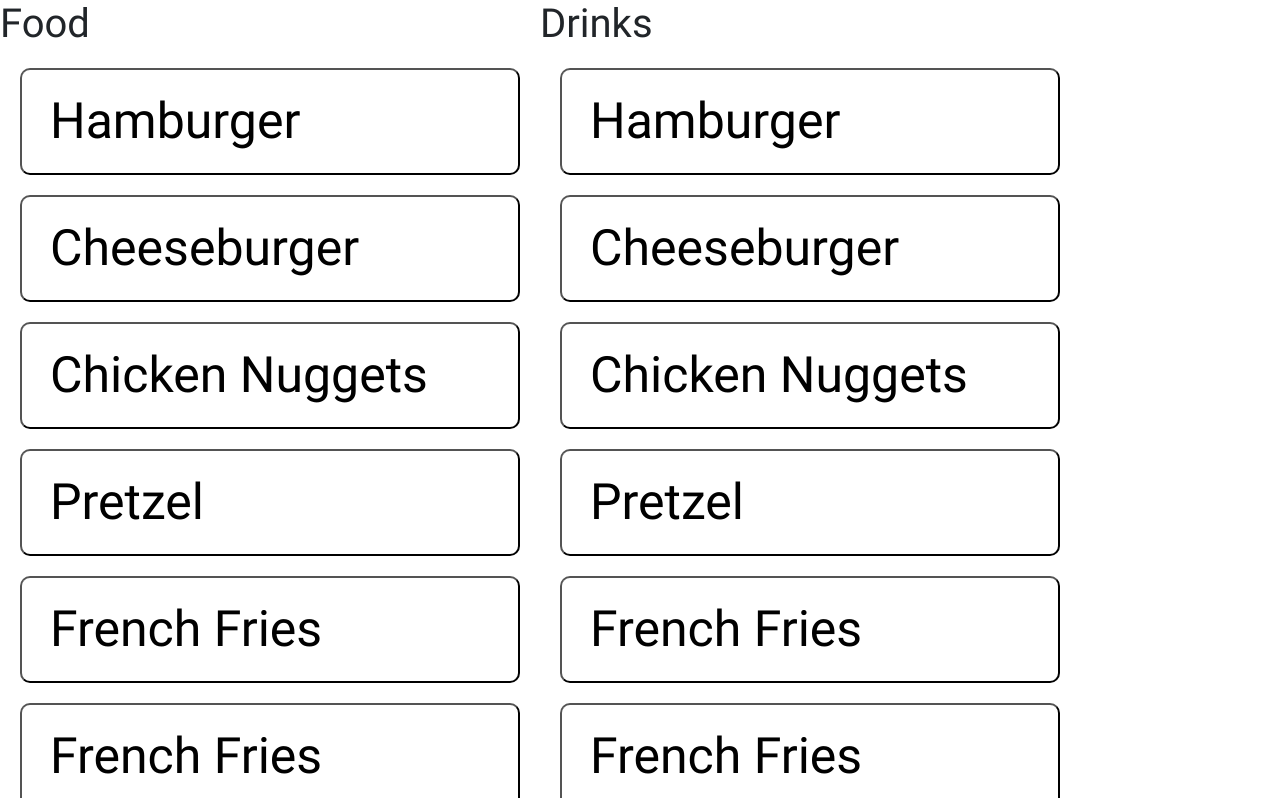
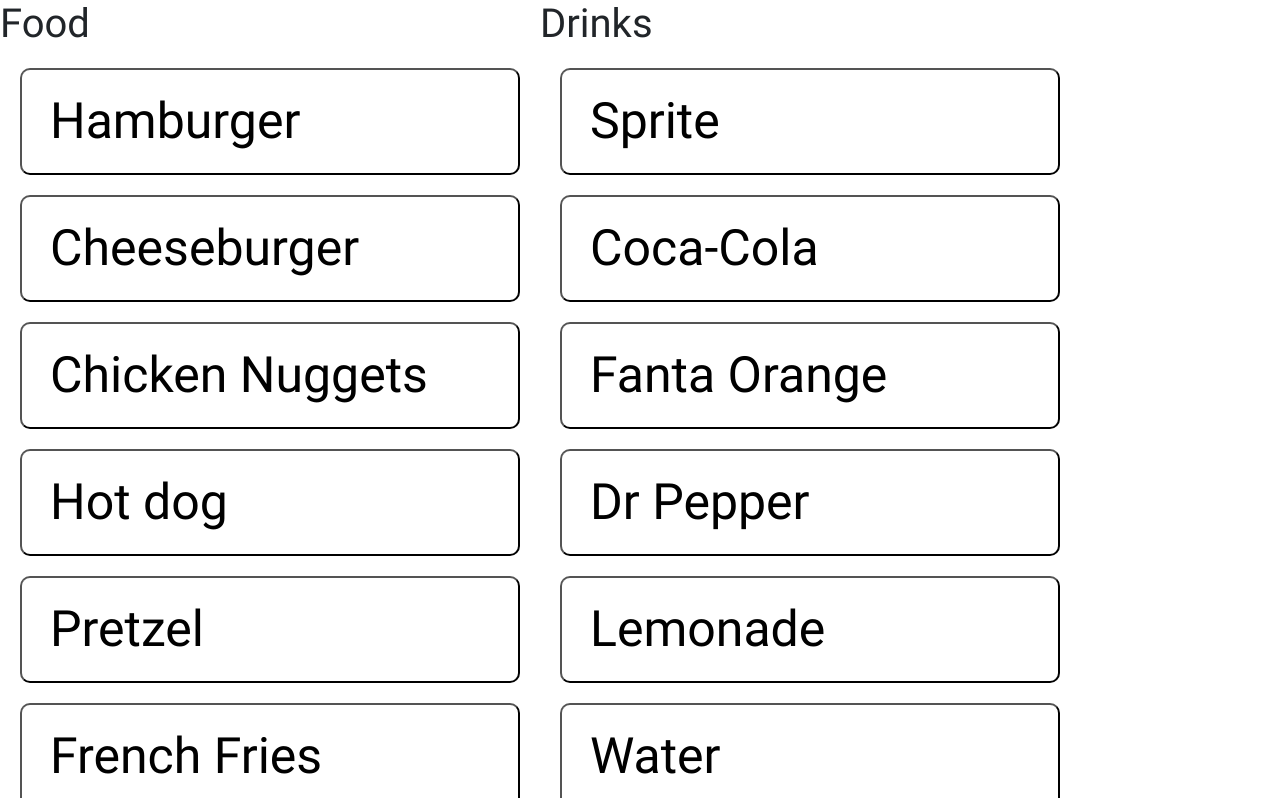
Before and after one commit to kevmich/CMPS285-Fall2020-Section2-Group-3, a React (Create React App) app in the folder KitchenVideoSystem/ClientApp/: page /CashierScreen in a window 1280 px wide. Shown: the top 798 px of the page. Built offline with nearby package versions, Linux system fonts and the light colour scheme.

Commit message:
Deleted the unused css commits and named the drink buttons.

```diff
--- a/KitchenVideoSystem/ClientApp/src/components/CashierScreen.css
+++ b/KitchenVideoSystem/ClientApp/src/components/CashierScreen.css
@@ -15,13 +15,11 @@
 .Button {
     color: black;
     background-color: white;
-    /*position: absolute;*/
     display: flex;
     margin: 20px;
     padding: 14px 28px;
     Width: 10em;
     font-size: 50px;
-    /*left: 0;*/
     border-radius: 10px;
     text-align: left;
 }
@@ -30,10 +28,7 @@
     float: left;
 }
 
-.Box {
-
-    /*position: absolute;*/
-
+.Box{
     box-sizing: border-box;
     width: 300px;
     height: 500px;
--- a/KitchenVideoSystem/ClientApp/src/components/CashierScreen.js
+++ b/KitchenVideoSystem/ClientApp/src/components/CashierScreen.js
@@ -11,18 +11,18 @@
                     <button class="Button"> Hamburger </button>
                     <button class="Button"> Cheeseburger </button>
                     <button class="Button"> Chicken Nuggets </button>
+                    <button class="Button"> Hot dog </button>
                     <button class="Button"> Pretzel </button>
-                    <button class="Button"> French Fries </button>
                     <button class="Button"> French Fries </button>
                 </div>
                 <div class="MenuItems">
                     <h1 class="food"> Drinks </h1>
-                    <button class="Button"> Hamburger </button>
-                    <button class="Button"> Cheeseburger </button>
-                    <button class="Button"> Chicken Nuggets </button>
-                    <button class="Button"> Pretzel </button>
-                    <button class="Button"> French Fries </button>
-                    <button class="Button"> French Fries </button>
+                    <button class="Button"> Sprite </button>
+                    <button class="Button"> Coca-Cola </button>
+                    <button class="Button"> Fanta Orange </button>
+                    <button class="Button"> Dr Pepper </button>
+                    <button class="Button"> Lemonade </button>
+                    <button class="Button"> Water </button>
                 </div>
                 <div class="CurrentOrder MenuItems">
                     <p>CURRENT ORDER</p>
```
